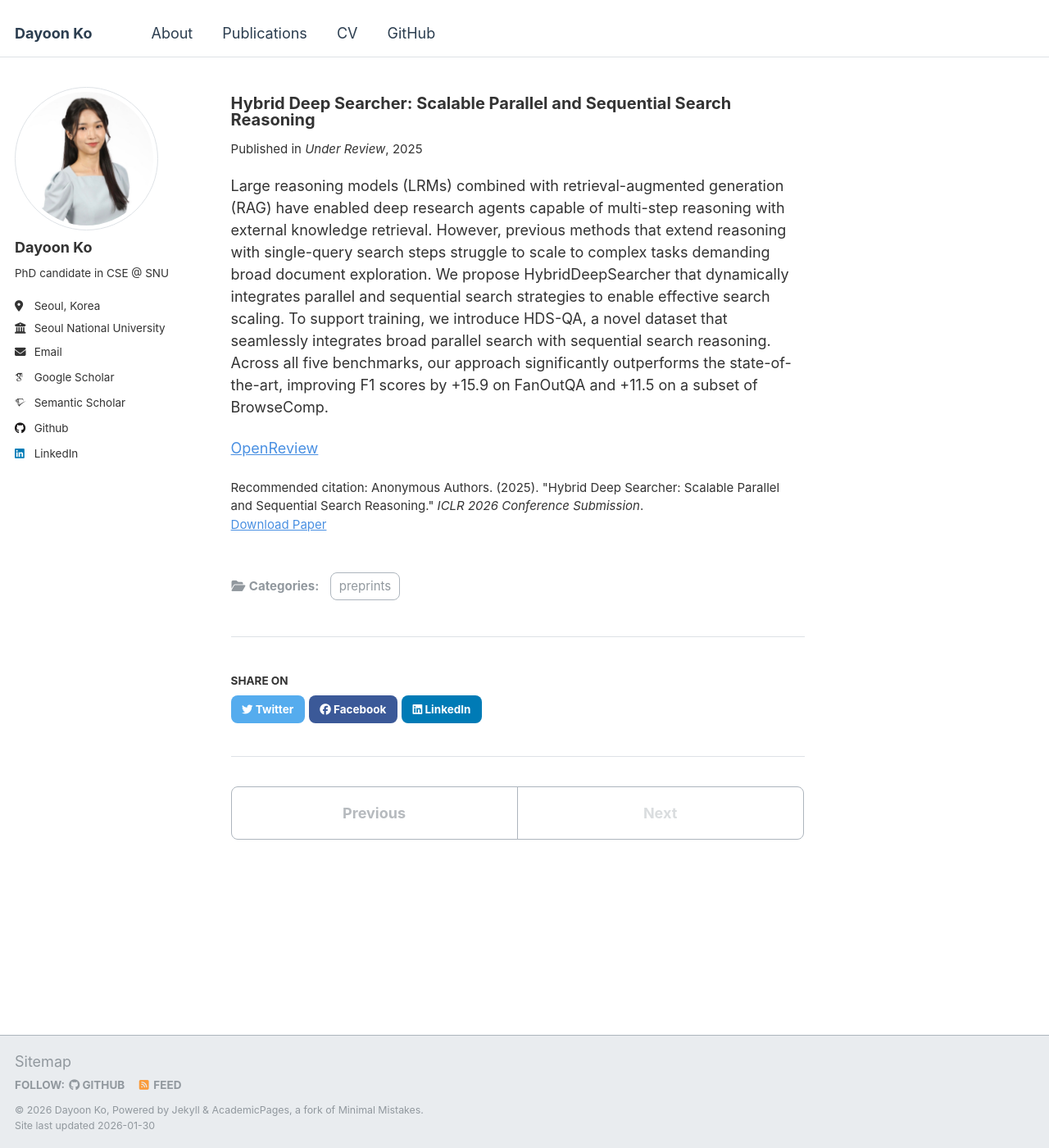
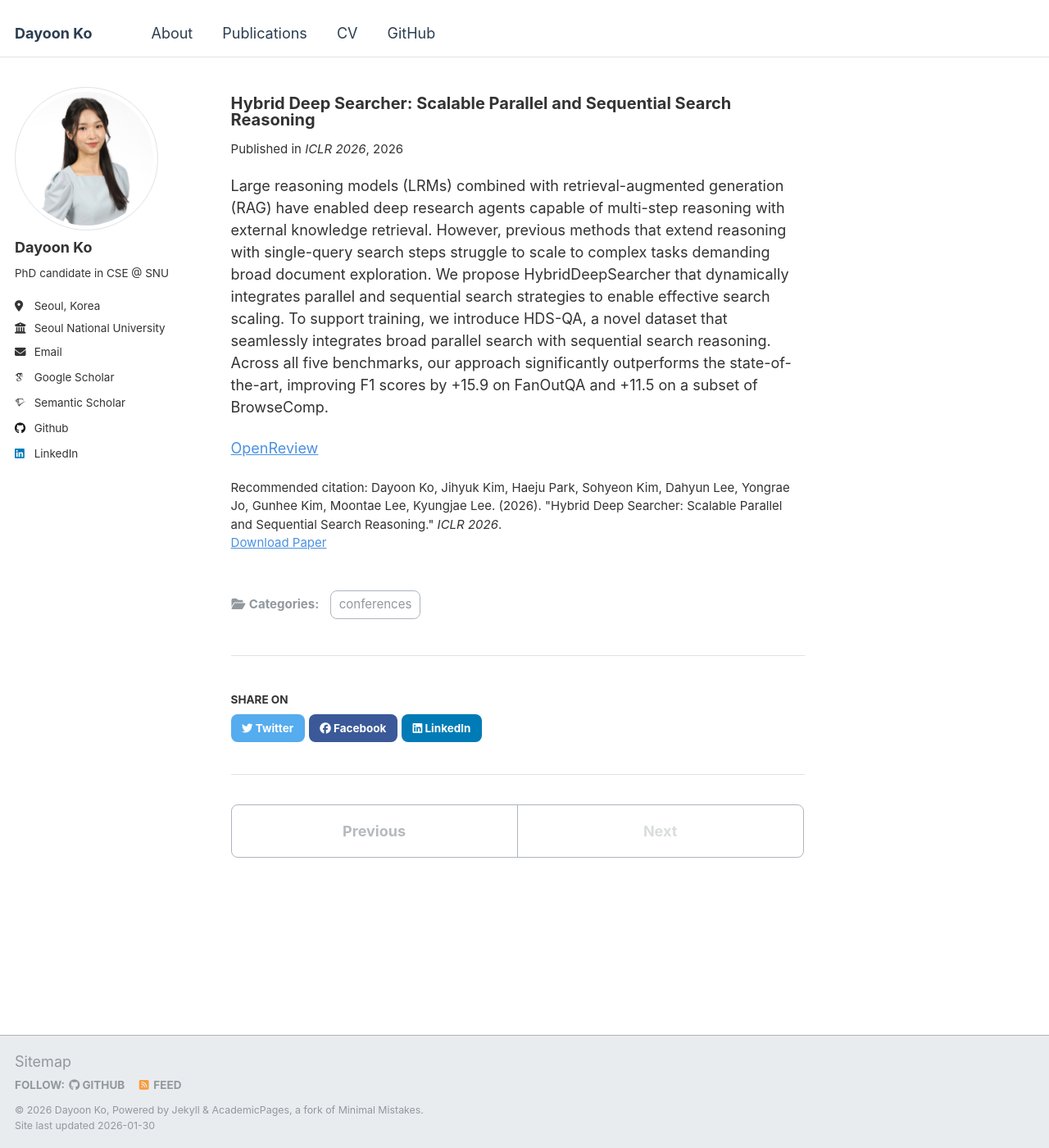
Before and after one commit to dayoon-ko/dayoon-ko.github.io, a Jekyll site: the page built from _publications/2025-iclr-hybriddeepsearcher.md, in a window 1280 px wide and 1400 px high. Shown: the whole window at 82% size. Built offline with Jekyll 4.4.1, drawn with Linux system fonts in a browser that asks for light colours; some web fonts are replaced.

Commit message:
iclr2026 update

```diff
--- a/_publications/2025-iclr-hybriddeepsearcher.md
+++ b/_publications/2025-iclr-hybriddeepsearcher.md
@@ -1,14 +1,14 @@
 ---
 title: "Hybrid Deep Searcher: Scalable Parallel and Sequential Search Reasoning"
 collection: publications
-category: preprints
+category: conferences
 permalink: /publication/2025-iclr-hybriddeepsearcher
 excerpt: 'A scalable search agent that dynamically integrates parallel and sequential strategies for multi-hop QA with RAG, trained on HDS-QA dataset.'
-date: 2025-09-19
-venue: 'Under Review'
+date: 2026-01-26
+venue: 'ICLR 2026'
 paperurl: 'https://openreview.net/forum?id=rXpTZyucal'
-citation: 'Anonymous Authors. (2025). &quot;Hybrid Deep Searcher: Scalable Parallel and Sequential Search Reasoning.&quot; <i>ICLR 2026 Conference Submission</i>.'
-authors: 'Authors (Under Review)'
+citation: 'Dayoon Ko, Jihyuk Kim, Haeju Park, Sohyeon Kim, Dahyun Lee, Yongrae Jo, Gunhee Kim, Moontae Lee, Kyungjae Lee. (2026). &quot;Hybrid Deep Searcher: Scalable Parallel and Sequential Search Reasoning.&quot; <i>ICLR 2026</i>.'
+authors: '<strong>Dayoon Ko</strong>, Jihyuk Kim, Haeju Park, Sohyeon Kim, Dahyun Lee, Yongrae Jo, Gunhee Kim, Moontae Lee, Kyungjae Lee'
 ---
 
 Large reasoning models (LRMs) combined with retrieval-augmented generation (RAG) have enabled deep research agents capable of multi-step reasoning with external knowledge retrieval. However, previous methods that extend reasoning with single-query search steps struggle to scale to complex tasks demanding broad document exploration. We propose HybridDeepSearcher that dynamically integrates parallel and sequential search strategies to enable effective search scaling. To support training, we introduce HDS-QA, a novel dataset that seamlessly integrates broad parallel search with sequential search reasoning. Across all five benchmarks, our approach significantly outperforms the state-of-the-art, improving F1 scores by +15.9 on FanOutQA and +11.5 on a subset of BrowseComp.
```
Also changed, not shown: _pages/about.md (+3 -3 lines), 1 other file.
